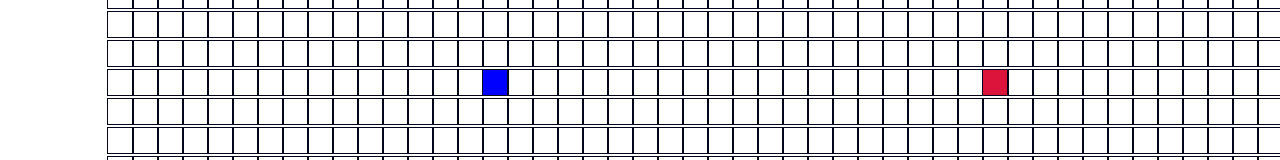
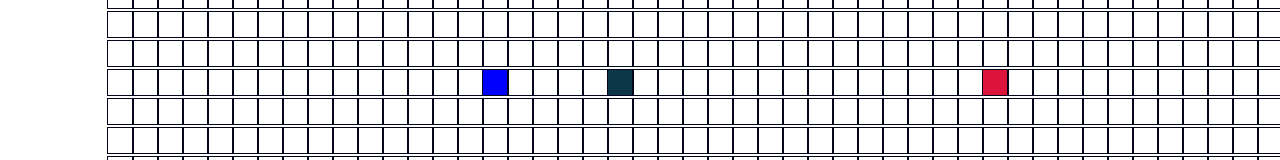
Before and after one commit to hieunugent/findindshortestPath, a React (Create React App) app: page / in a window 1280 px wide. Shown: the part 320-480 px from the top of the page. Built offline with nearby package versions, Linux system fonts and the light colour scheme.

Commit message:
add isWall behavior

```diff
--- a/src/component/Node/Node.jsx
+++ b/src/component/Node/Node.jsx
@@ -1,19 +1,22 @@
-import React from "react";
+import React, { useState } from "react";
 import "./Node.css";
 
 
 function Node(node){
     const{row, col, isStart, isFinish, isWall} = node;
+    const[Wall, setWall] =useState(false);
     const extraClassName =  isStart? 'node node-start': isFinish? 'node node-finish' : isWall? 'node node-wall':'node';
     function handleMouse(){
-        node.onMouseDown(row, col);
+        node.onMouseDown(node);
     }
+
 
     return (
         <div
          id={'node'}
          className={extraClassName}
          onMouseDown={handleMouse}
+
          >
         </div>
     );
--- a/src/component/app.jsx
+++ b/src/component/app.jsx
@@ -1,4 +1,4 @@
-import React, { useState } from "react";
+import React, { useState, Component } from "react";
 import Node from "./Node/Node";
 import "./grid/grid.css";
 
@@ -25,38 +25,33 @@ const createNode= (row, col) => {
         row,
         isStart: row===START_NODE_ROW && col===START_NODE_COL,
         isFinish: row===FINISH_NODE_ROW && col===FINISH_NODE_COL,
-        isWall:false,
+        isWall:  row===10 && col===20,
     };
 };
 
-const UpdateWallNode=(grid, row, col) => {
+const getUpdateGrid = (grid, row, col) =>{
     const newGrid = grid.slice();
     const node = newGrid[row][col];
-    const updateNode={
+    const newNode = {
         ...node,
-        isWall: !node.isWall,
+        isWall : !node.isWall,
     };
-    newGrid[row][col] = updateNode;
-
-};
-
+    newGrid[row][col]= newNode;
+    return newGrid;
+}
 function App(){
 
    const grid = getInitialGrid();
 
-
-
-   function handleMouseDown(row, col){
-   const newGrid = grid.slice();
-    const node = newGrid[row][col];
-    const updateNode={
-        ...node,
-        isWall: !node.isWall,
-    };
-    newGrid[row][col] = updateNode;
-
-
-
+   function handleMouseDown(node){
+        const asNode = grid[node.row][node.col];
+        const newNode = {
+            ...asNode,
+            isWall : !asNode.isWall,
+        }
+        grid[node.row][node.col]= newNode;
+        console.log( newNode);
+          return grid;
 }
    return (<div className="grid">
              {grid.map((row, rowIdx)=> {
@@ -72,6 +67,7 @@ function App(){
                                     isWall={isWall}
                                     row={row}
                                     col={col}
+                                    // mouseIsPressed={mouseIsPressed}
                                     onMouseDown={handleMouseDown}
                                 > </Node>
                             );
```
Also changed, not shown: 1 other file (tests, documents, lock files or other folders).
